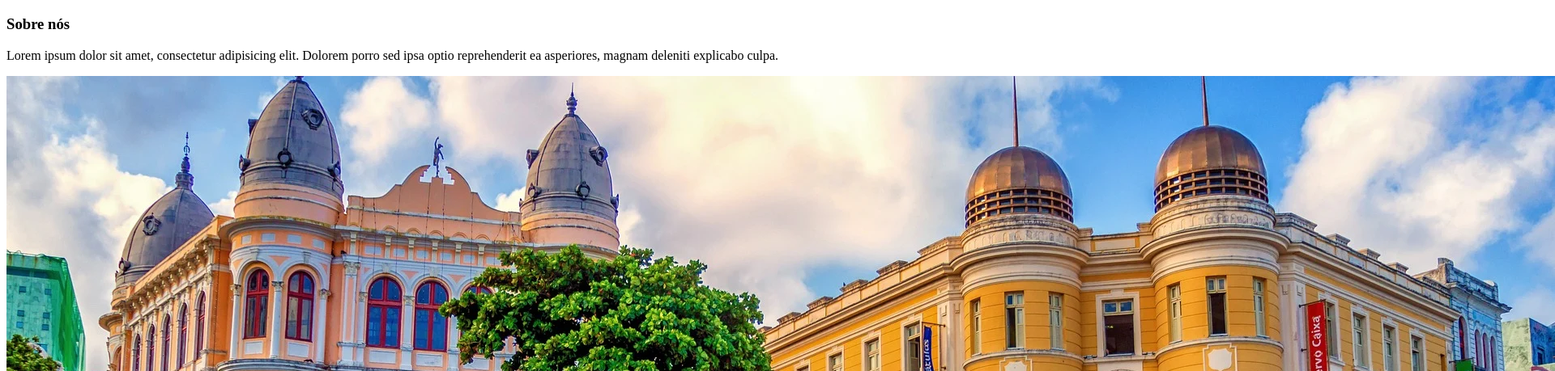
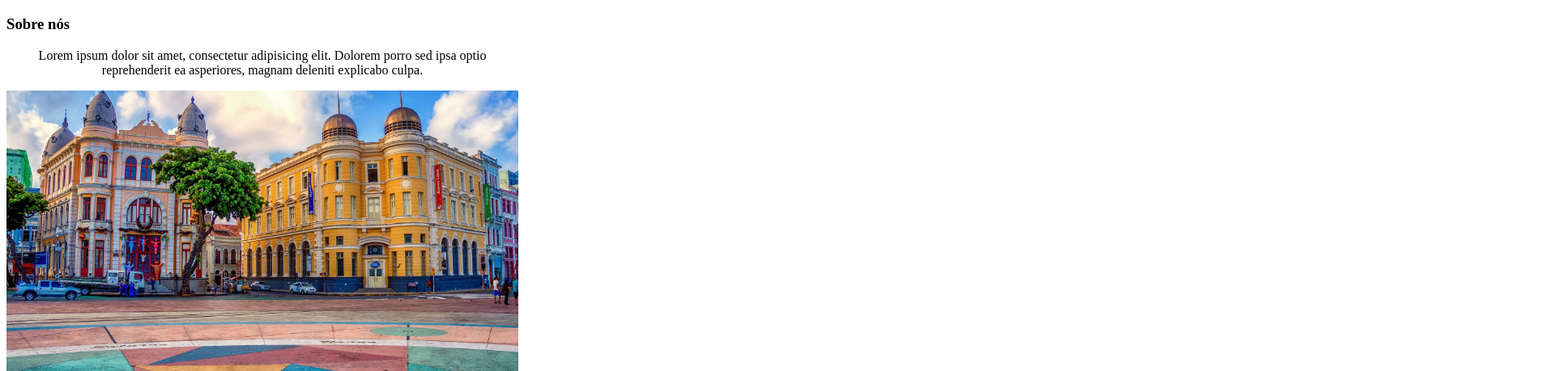
Before and after one commit to Wsalvarengadev/primeiro_html, a plain HTML site: page index.html in a window 1280 px wide. Shown: the part 157-616 px from the top of the page at 81% size, 1920 px wide, since content can reach past the window. Drawn offline with Linux system fonts and the light colour scheme.

Commit message:
alinhado imagens

```diff
--- a/index.html
+++ b/index.html
@@ -5,6 +5,18 @@
     <meta name="viewport" content="width=device-width, initial-scale=1.0">
     <title>Guia Recife</title>
 </head>
+<style>
+    p{
+        text-align: center;
+        max-width: 50%;
+        max-height: 50%
+    }
+    img {
+        align-items: center;
+        max-width: 50%;
+        max-height: 50%
+    }
+</style>
 <body>
     <header>
         <div>
@@ -23,10 +35,10 @@
         <h3>Sobre nós</h3>
         <p>Lorem ipsum dolor sit amet, consectetur adipisicing elit. Dolorem porro sed ipsa optio reprehenderit ea asperiores, magnam deleniti explicabo culpa.</p>
         <aside>
-            <section>
-                <img src="./img1.jpg" alt="Marco zero">
+            <div class="img">
+                <img src="./img1.jpg" width="100%" alt="Marco zero">
                 <p>O Marco Zero é um local icônico que simboliza o início de uma cidade vibrante e cheia de história. Localizado no coração da cidade, este ponto turístico oferece uma experiência única ao visitante, combinando arte, arquitetura e significado cultural. É um ponto de encontro popular, onde as pessoas podem admirar monumentos, explorar exposições culturais e sentir a energia pulsante da cidade a partir de seu ponto de partida histórico.</p>
-            </section>
+            </div>
             <section>
                 <img src="./img2.jpg" alt="Boa viagem">
                 <p>A Praia de Boa Viagem é um verdadeiro paraíso tropical em plena cidade. Com suas areias douradas e águas cristalinas, essa praia é um convite irresistível para relaxar e se refrescar. As famosas piscinas naturais formadas pelas recifes de coral são perfeitas para banhos tranquilos e observação marinha. Ao longo do calçadão, você encontrará uma variedade de quiosques, bares e restaurantes, onde pode desfrutar de delícias culinárias locais. A Praia de Boa Viagem é um destino imperdível que combina beleza natural com comodidades urbanas.</p>
```
